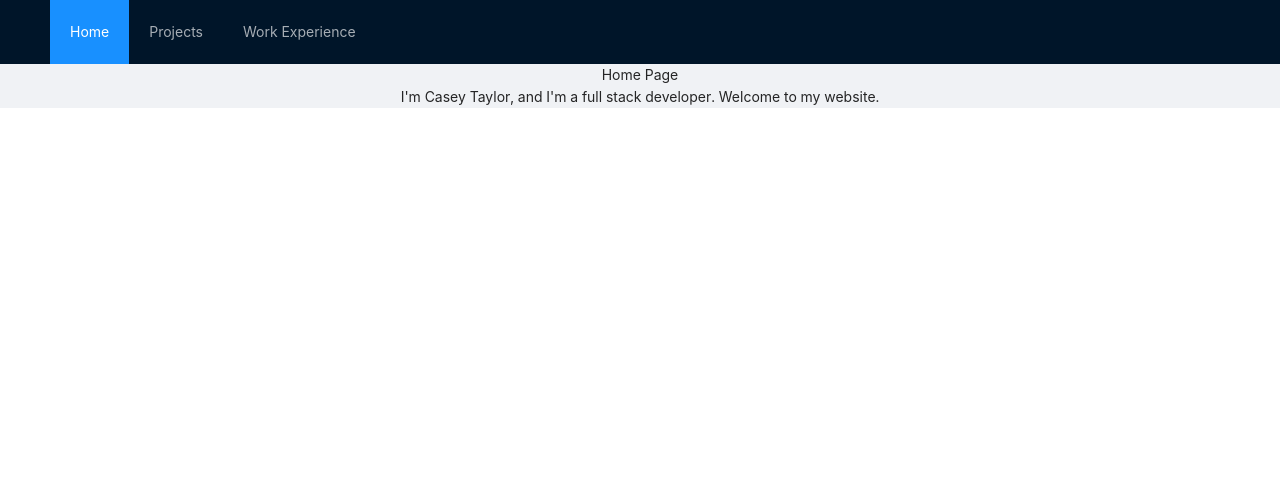
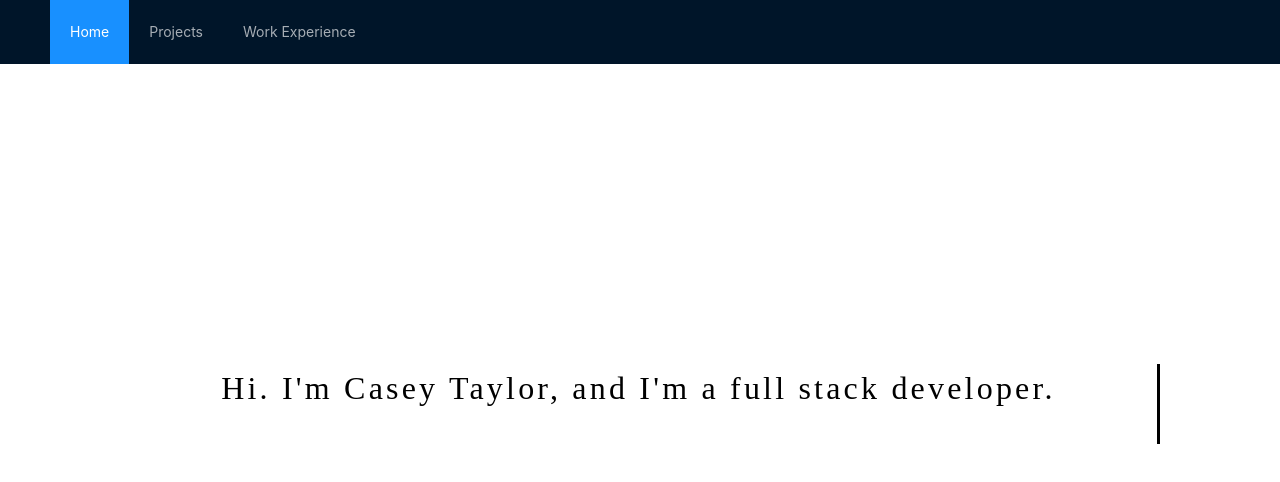
Before and after one commit to caseyjt98/personal-site, a React (Create React App) app: page / in a window 1280 px wide. Shown: the top 482 px of the page. Built offline with nearby package versions, Linux system fonts and the light colour scheme.

Commit message:
implemented typewriter effect on welcome page

```diff
--- a/src/App.css
+++ b/src/App.css
@@ -3,11 +3,3 @@
 .App {
   text-align: center;
 }
-
-
-.App-header {
-  align-items: center;
-  justify-content: center;
-  font-size: calc(10px + 2vmin);
-  color: black;
-}
--- a/src/App.js
+++ b/src/App.js
@@ -1,9 +1,9 @@
 import React, { Component } from 'react';
 import { Layout, Menu } from 'antd';
 import './App.css';
-import HomePage from './HomePage/HomePage.tsx'
-import ProjectPage from './ProjectsPage/ProjectsPage.tsx'
-import WorkPage from './WorkPage/WorkPage.tsx'
+import HomePage from './HomePage/HomePage'
+import ProjectPage from './ProjectsPage/ProjectsPage'
+import WorkPage from './WorkPage/WorkPage'
 
 const { Header, Content } = Layout
 
--- a/src/HomePage/HomePage.css
+++ b/src/HomePage/HomePage.css
@@ -0,0 +1,36 @@
+.welcome-container {
+    flex-wrap: wrap;
+    background-color: white;
+    padding-right: 120px;
+    padding-left: 120px;
+    padding-top: 300px;
+  }
+
+  .typewriter {
+      color: black;
+      font-size: 24pt;
+      line-height: 36pt;
+      font-weight: 100;
+      align-content: center;
+      font-family: "Avantgarde, TeX Gyre Adventor, URW Gothic L, sans-serif";
+      overflow: hidden; /* Ensures the content is not revealed until the animation */
+      border-right: .10em solid black; /* The typwriter cursor */
+      white-space: nowrap; /* Keeps the content on a single line */
+      margin: 0 auto; /* Gives that scrolling effect as the typing happens */
+      letter-spacing: .10em; /* Adjust as needed */
+      animation:
+        typing 3.5s steps(20, end),
+        blink-caret .75s step-end infinite;
+    }
+
+    /* The typing effect */
+    @keyframes typing {
+      from { width: 0 }
+      to { width: 100% }
+    }
+
+    /* The typewriter cursor effect */
+    @keyframes blink-caret {
+      from, to { border-color: transparent }
+      10% { border-color: black }
+    }
--- /dev/null
+++ b/src/HomePage/HomePage.js
@@ -0,0 +1,21 @@
+import React from 'react';
+import './HomePage.css'
+
+class HomePage extends React.Component {
+    render() {
+
+        return (
+            <div className="welcome-container">
+
+                <div className='typewriter'>
+                    <p> Hi. I'm Casey Taylor, and I'm a full stack developer. </p>
+                    {/* <p> Welcome to my website. </p> */}
+                </div>
+
+            </div>
+
+        )
+    }
+}
+
+export default HomePage;
--- a/src/HomePage/HomePage.tsx
+++ /dev/null
@@ -1,17 +0,0 @@
-import React, { Component } from 'react';
-
-class HomePage extends Component<any> {
-    render() {
-        return (
-            <div>
-                <header> Home Page </header>
-                <div>
-                    I'm Casey Taylor, and I'm a full stack developer. Welcome to my website.
-                </div>
-            </div>
-
-        )
-    }
-}
-
-export default HomePage;
--- a/src/ProjectsPage/ProjectsPage.tsx
+++ b/src/ProjectsPage/ProjectsPage.js
@@ -1,7 +1,7 @@
-import React, { Component } from 'react';
+import React from 'react';
 
 
-class ProjectPage extends Component<any> {
+class ProjectPage extends React.Component {
     render() {
         return (
             <div>
--- /dev/null
+++ b/src/WorkPage/WorkPage.js
@@ -0,0 +1,26 @@
+import React from 'react';
+import { Button, Col, Row } from 'antd';
+
+
+class WorkPage extends React.Component {
+    render() {
+        return (
+            <div>
+                <Row>
+                    <Col xs={{ span: 5, offset: 1 }} lg={{ span: 6, offset: 2 }}>
+                        <Button> Stem Disintermedia </Button>
+                    </Col>
+                    <Col xs={{ span: 11, offset: 1 }} lg={{ span: 6, offset: 2 }}>
+                        <Button> Factual </Button>
+                    </Col>
+                    <Col xs={{ span: 5, offset: 1 }} lg={{ span: 6, offset: 2 }}>
+                        <Button> Uliza </Button>
+                    </Col>
+                </Row>
+            </div>
+
+        )
+    }
+}
+
+export default WorkPage;
--- a/src/WorkPage/WorkPage.tsx
+++ /dev/null
@@ -1,15 +0,0 @@
-import React, { Component } from 'react';
-
-
-class WorkPage extends Component<any> {
-    render() {
-        return (
-            <div>
-                <header> Work Page </header>
-            </div>
-
-        )
-    }
-}
-
-export default WorkPage;
--- a/src/index.css
+++ b/src/index.css
@@ -1,13 +1,11 @@
-body {
+/* body {
   margin: 0;
   font-family: -apple-system, BlinkMacSystemFont, 'Segoe UI', 'Roboto', 'Oxygen',
     'Ubuntu', 'Cantarell', 'Fira Sans', 'Droid Sans', 'Helvetica Neue',
     sans-serif;
-  -webkit-font-smoothing: antialiased;
-  -moz-osx-font-smoothing: grayscale;
 }
 
 code {
   font-family: source-code-pro, Menlo, Monaco, Consolas, 'Courier New',
     monospace;
-}
+} */
```
